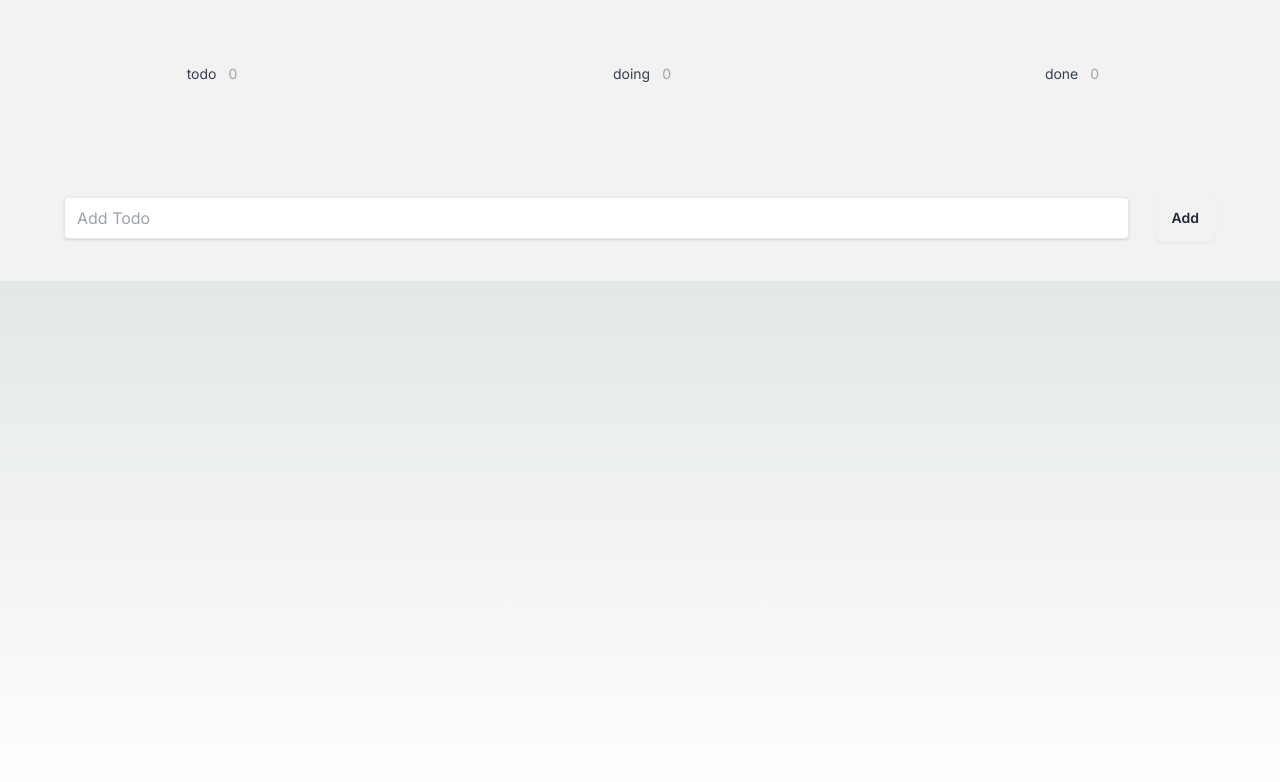
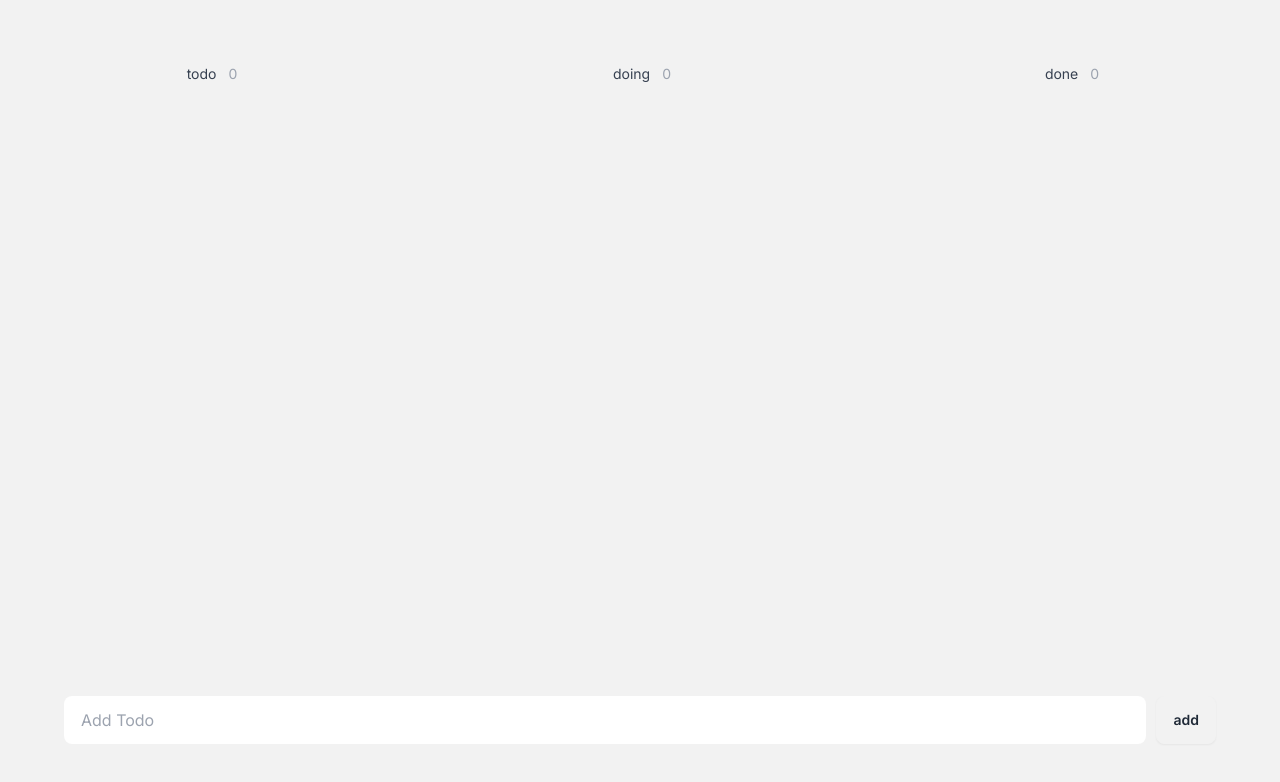
Before and after one commit to oluzr/kanban, a Next.js app: page / in a window 1280 px wide. Shown: the top 782 px of the page. Built offline with nearby package versions, Linux system fonts and the light colour scheme.

Commit message:
:construction: Layout : wrapper 레이아웃 작업
레이아웃 정리

```diff
--- a/src/app/_component/AddCard.tsx
+++ b/src/app/_component/AddCard.tsx
@@ -28,12 +28,12 @@ const AddCard = ({ setKanban }: Prop) => {
     <FormWrap onSubmit={handleSubmit}>
       <input
         onChange={(e) => setContent(e.target.value)}
-        className="shadow appearance-none border rounded w-full py-2 px-3 mr-4 text-grey-darker"
+        className="input w-full"
         placeholder="Add Todo"
         value={content}
       />
-      <Button type="submit" btnClass="secondary">
-        Add
+      <Button type="submit" btnClass="primary">
+        add
       </Button>
     </FormWrap>
   );
@@ -42,10 +42,16 @@ export default AddCard;
 
 const FormWrap = styled.form`
   padding: 3% 5%;
+  height: 20dvh;
   background: oklch(var(--b2));
   display: flex;
   align-items: center;
   gap: 10px;
+  position: absolute;
+  width: 100%;
+  bottom: 0;
+  left: 0;
+
 `;
 const ShowBtn = styled.div`
   border: 1px dashed;
--- a/src/app/_component/Card.tsx
+++ b/src/app/_component/Card.tsx
@@ -3,9 +3,10 @@ import { TodoItem } from "@/types/types";
 import React from "react";
 import clsx from "clsx";
 import { statusColor } from "@/lib/lib";
+import styled from "styled-components";
 const Card = ({ item }: { item: TodoItem }) => {
   return (
-    <div className="p-2 rounded shadow-sm border-gray-100 border-2">
+    <CardItem>
       <h3 className="text-sm mb-3 text-gray-700">{item.title}</h3>
       <p
         className={clsx(
@@ -15,9 +16,17 @@ const Card = ({ item }: { item: TodoItem }) => {
       >
         {item.status}
       </p>
-
-    </div>
+    </CardItem>
   );
 };
 
 export default Card;
+
+const CardItem = styled.div`
+  border-radius: 10px;
+  padding: 15px;
+  background-color: #fff;
+  h3 {
+    width: calc(100% - 20px);
+  }
+`;
--- a/src/app/_component/KanbanList.tsx
+++ b/src/app/_component/KanbanList.tsx
@@ -9,6 +9,7 @@ import {
   Droppable,
   DropResult,
 } from "react-beautiful-dnd";
+import { IoCloseOutline } from "react-icons/io5";
 import { TodoItem, TodoList, TodoStatus } from "@/types/types";
 import { statusColor } from "@/lib/lib";
 interface Prop {
@@ -54,8 +55,7 @@ export const KanbanList = ({ item, setKanban }: Prop) => {
       <ListWrap>
         {Object.keys(item).map((todoStatus) => (
           <Section key={todoStatus}>
-            <div className="flex flex-row justify-between items-center mb-2 mx-1">
-              <div className="flex items-center">
+            <div className="flex items-center mb-5">
               <h2
                 className={clsx(
                   `text-sm w-max px-1 rounded mr-2 text-gray-700 ${statusColor(
@@ -67,7 +67,7 @@ export const KanbanList = ({ item, setKanban }: Prop) => {
               </h2>
               <p className="text-gray-400 text-sm">{item[todoStatus].length}</p>
             </div>
-            </div>
+
             <Droppable key={todoStatus} droppableId={todoStatus}>
               {(provided) => (
                 <List ref={provided.innerRef} {...provided.droppableProps}>
@@ -83,12 +83,18 @@ export const KanbanList = ({ item, setKanban }: Prop) => {
                           {...provided.draggableProps}
                           {...provided.dragHandleProps}
                           onClick={(e) => {
-                            if ((e.target as HTMLElement).nodeName === "BUTTON")
+                            console.dir((e.target as HTMLElement).nodeName);
+                            if (
+                              (e.target as HTMLElement).nodeName === "BUTTON" ||
+                              (e.target as HTMLElement).nodeName === "svg"
+                            )
                               deleteTodo(carditem);
                           }}
                         >
                           <Card item={carditem} />
-                          <button>x</button>
+                          <button onClick={(e) => e.preventDefault()}>
+                            <IoCloseOutline />
+                          </button>
                         </CardItem>
                       )}
                     </Draggable>
@@ -109,8 +115,9 @@ const ListWrap = styled.div`
   gap: 10px;
   padding: 5% 0;
   justify-content: space-around;
-  background: oklch(var(--b2));
   align-items: baseline;
+  height: 80dvh;
+  overflow-y: auto;
 `;
 const Section = styled.section`
   width: calc(100% / 3);
@@ -120,8 +127,8 @@ const Section = styled.section`
   transition: all 0.1s;
 `;
 const List = styled.ul`
-  justify-content: center;
   gap: 20px;
+  min-height: 50dvh;
   align-items: center;
   width: 80%;
   transition: all 0.1s;
@@ -133,8 +140,10 @@ const CardItem = styled.li`
   width: 100%;
   position: relative;
   button {
+    z-index: 10;
     position: absolute;
-    top: 0;
-    right: 0;
+    top: 10px;
+    right: 10px;
+    padding: 4px;
   }
 `;
--- a/src/app/_component/Wrap.tsx
+++ b/src/app/_component/Wrap.tsx
@@ -31,5 +31,7 @@ const Wrap = () => {
 export default Wrap;
 
 const Wrapper = styled.div`
-  height: 100%;
+  height: 100dvh;
+  background: oklch(var(--b2));
+  position: relative;
 `;
--- a/src/lib/lib.ts
+++ b/src/lib/lib.ts
@@ -7,8 +7,10 @@ export const statusColor = (status: string) => {
     case "todo":
       return "bg-red-100";
     case "doing":
-      return "bg-primary";
+      return "bg-lime-200";
     case "done":
-      return "bg-lime-500";
+      return "bg-base-300";
+    default:
+      return "bg-red-200";
   }
 };
```
Lines whose indentation alone changed are shown as unchanged.
